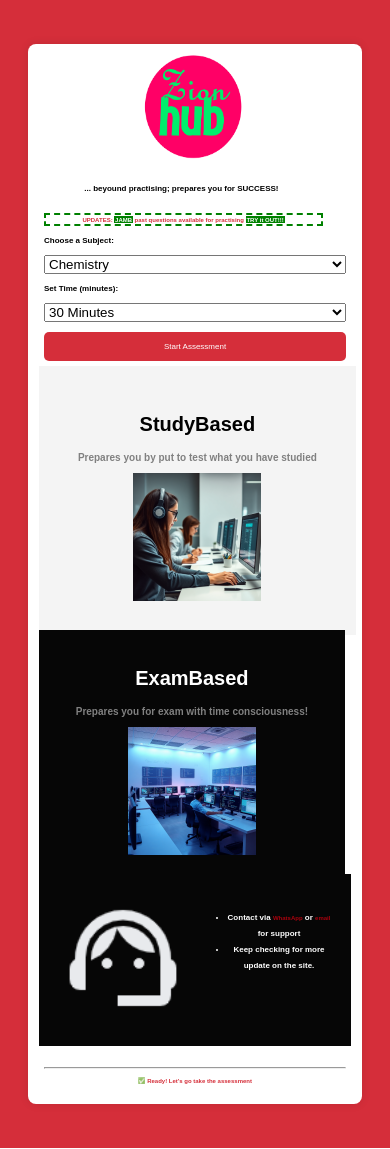
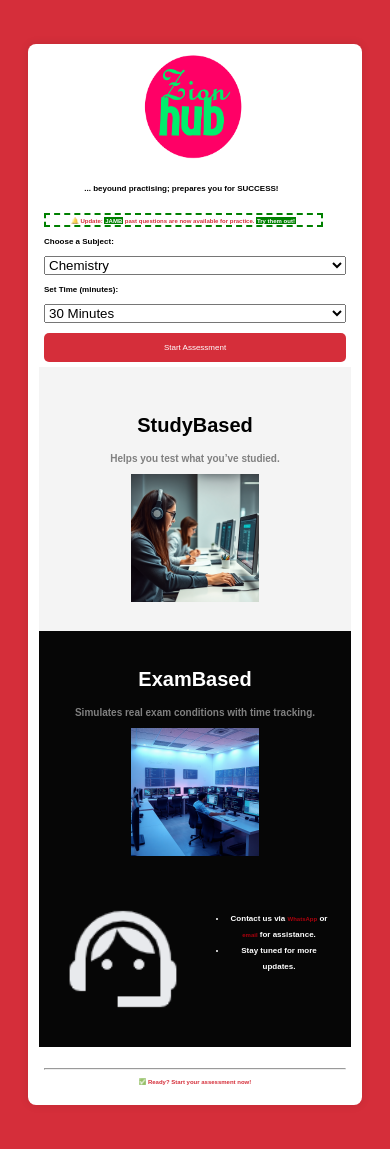
Before and after one commit to dtemilade/cbt, a Flask app: page / in a window 390 px wide. Run offline with Flask 3, Linux system fonts and the light colour scheme.

Commit message:
updating

```diff
--- a/static/css/styles.css
+++ b/static/css/styles.css
@@ -159,11 +159,11 @@ form {
     }
 
     .submain {
-        width: 85%;
+        width: auto;
     }
 
     .submain2 {
-        width: 88%;
+        width: auto;
     }
     .submain h1 {
         font-size: 20px;
--- a/templates/index.html
+++ b/templates/index.html
@@ -20,13 +20,13 @@
                 </div>
   <div class="top1">
                     <h1></h1><h2></h2>
-                  <p>... beyound practising; prepares you for SUCCESS!</p>
+                  <p>Beyond practicing — it prepares you for success.</p>
                 </div>
   <div class="top1">
                   <p></p>
                 </div>
             </section>
-        <a><h3 style="text-align:center;padding:0.4em; border:2px dashed green">UPDATES: <span>JAMB</span> past questions available for practising <span>TRY it OUT!!!</span></h3></a>
+        <a><h3 style="text-align:center;padding:0.4em; border:2px dashed green">🔔 Update: <span>JAMB</span> past questions are now available for practice. <span>Try them out!</span></h3></a>
         <label for="subj">Choose a Subject:</label>
         <select name="subj" id="subj" required>
             <option value="subj1">Chemistry</option>
@@ -47,13 +47,13 @@
         <section class="main1">
         <div class="submain">
           <h1>StudyBased</h1>
-            <p>Prepares you by put to test what you have studied</p>
+            <p>Helps you test what you’ve studied.</p>
             <div><img src="../static/images/Class1.png" height="350rem" alt="img"></div>
         </div>
 
         <div class="submain2">
             <h1>ExamBased</h1>
-            <p>Prepares you for exam with time consciousness!</p>
+            <p>Simulates real exam conditions with time tracking.</p>
             <div><img src="../static/images/Class2.png" height="350em" alt="img"></div>
         </div>
     </section>
@@ -63,13 +63,13 @@
         </div>
         <div>
             <ul>
-            <li>Contact via <a href="https://wa.me/message/BUPMLODTS3ZXM1" target="_blank">WhatsApp</a> or <a href="mailto:dtemilade@gmail.com">email</a> for support </li>
-            <li>Keep checking for more update on the site.</li>
+            <li>Contact us via <a href="https://wa.me/message/BUPMLODTS3ZXM1" target="_blank">WhatsApp</a> or <a href="mailto:dtemilade@gmail.com">email</a> for assistance.</li>
+            <li>Stay tuned for more updates.</li>
         </ul>
         </div>
     </section>
     <br><hr>
-        <a style="text-align: center" href="#assessment"><p>✅ Ready! Let's go take the assessment</p></a>
+        <a style="text-align: center" href="#assessment"><p>✅ Ready? Start your assessment now!</p></a>
 
     </form>
 </body>
```
Also changed, not shown: README.md.
